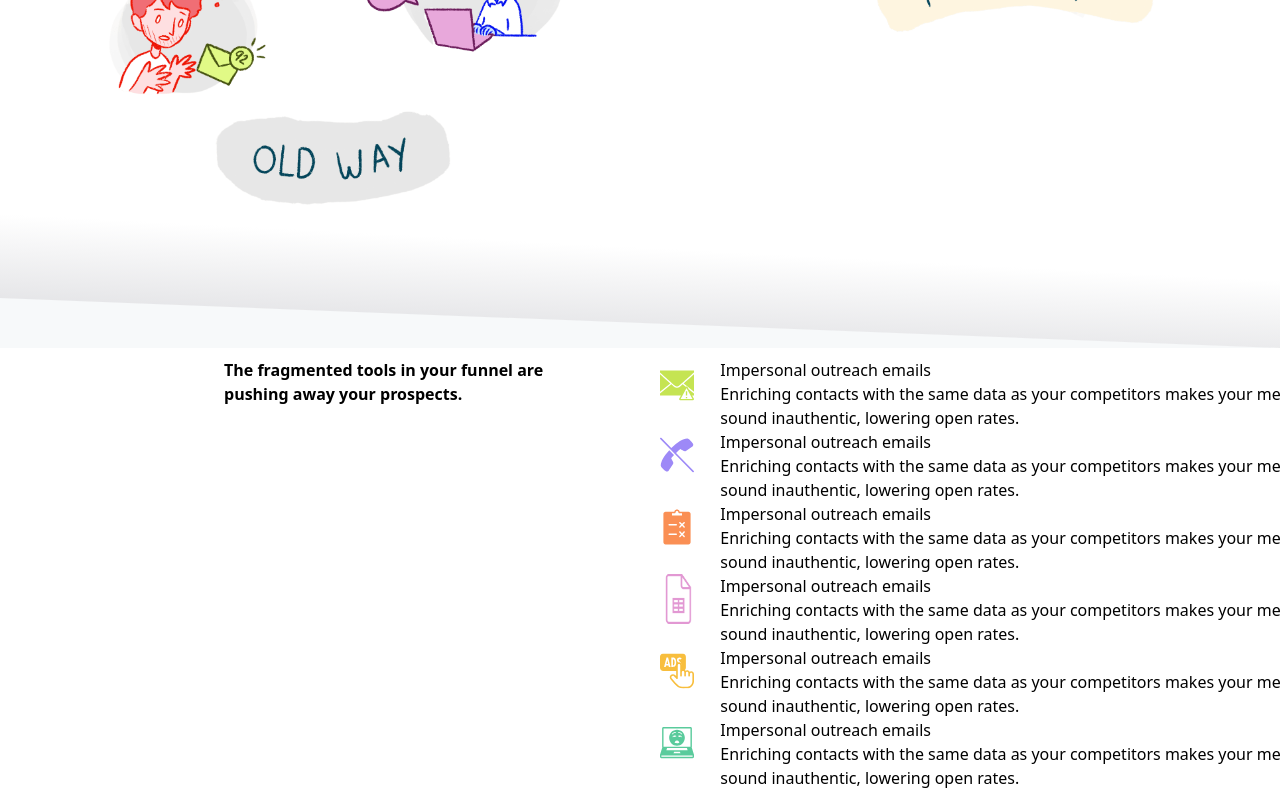
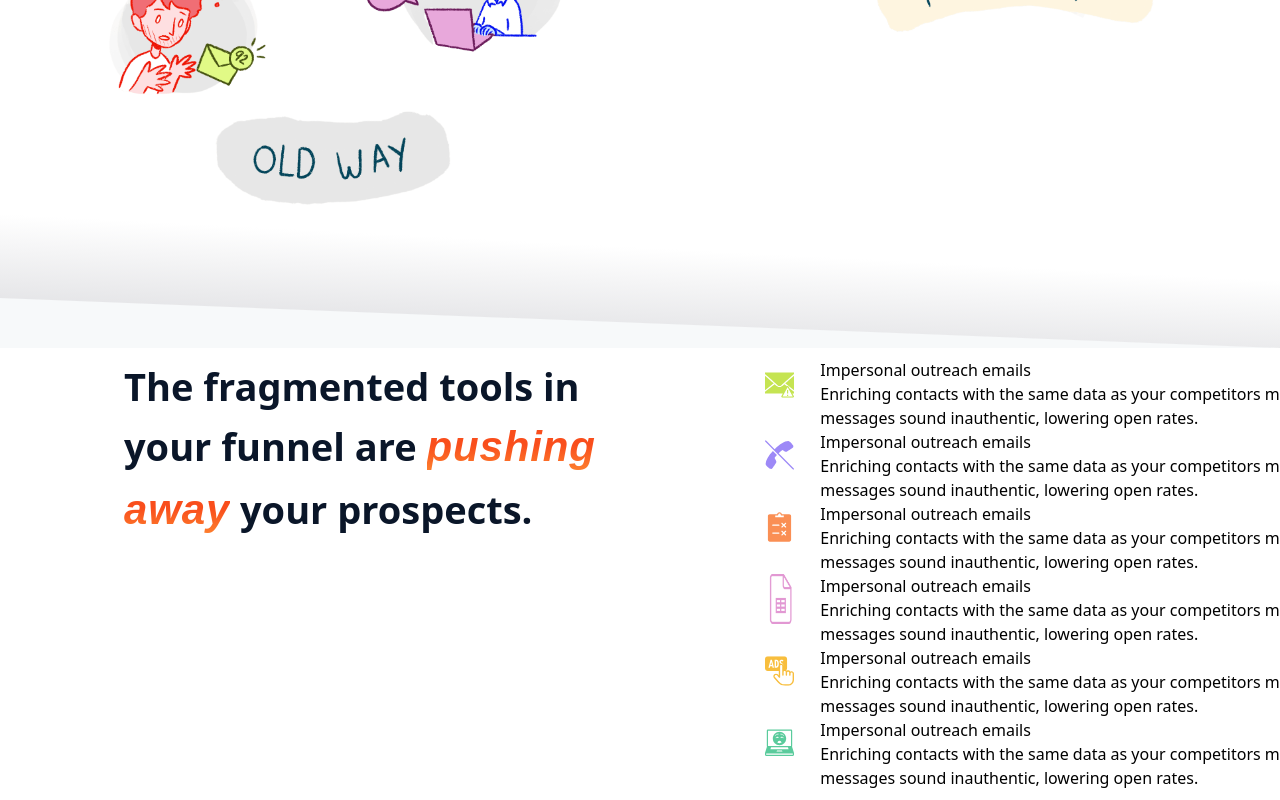
Before and after one commit to samirzjadhav/ecommerces-web, a Next.js app: page / in a window 1280 px wide. Shown: the part 1015-1815 px from the top of the page. Built offline with nearby package versions, Linux system fonts and the light colour scheme.

Commit message:
feat: styled home heading

```diff
--- a/src/pages/index.js
+++ b/src/pages/index.js
@@ -60,11 +60,11 @@ export default function Home() {
       <div className="section pain-section">
         <div className="pain-container container">
           <div className="pain-wrapper">
-            <div className="inner-container">
-              <h2 className="">
+            <div className="w-[500px]">
+              <h2 className="home-heading w-full">
                 <strong>The fragmented tools in your funnel are </strong>
                 <span>
-                  <strong>pushing away</strong>
+                  <strong className="merriweather">pushing away</strong>
                 </span>
                 <strong> your prospects.</strong>
               </h2>
--- a/src/styles/globals.css
+++ b/src/styles/globals.css
@@ -77,7 +77,8 @@ nav a {
 
 /* pain container */
 .pain-container {
-  @apply flex;
+  @apply grid gap-[50px];
+  grid-template-columns: 1fr 1fr;
 }
 
 .pain-item {
@@ -87,3 +88,24 @@ nav a {
 .pain-img {
   @apply w-[50px] h-[50px];
 }
+
+.home-heading {
+  @apply text-[#0a1629] text-[38px] font-bold;
+}
+
+strong {
+  @apply text-[#0a1629] font-bold;
+}
+
+.merriweather {
+  color: #fa5e22;
+  letter-spacing: 0.02em;
+  -webkit-text-fill-color: transparent;
+  background-image: linear-gradient(#f94e1c 47%, #fd7d2d);
+  -webkit-background-clip: text;
+  background-clip: text;
+  font-family: merriweather, sans-serif;
+  font-size: 42px;
+  font-style: italic;
+  font-weight: 700;
+}
```
